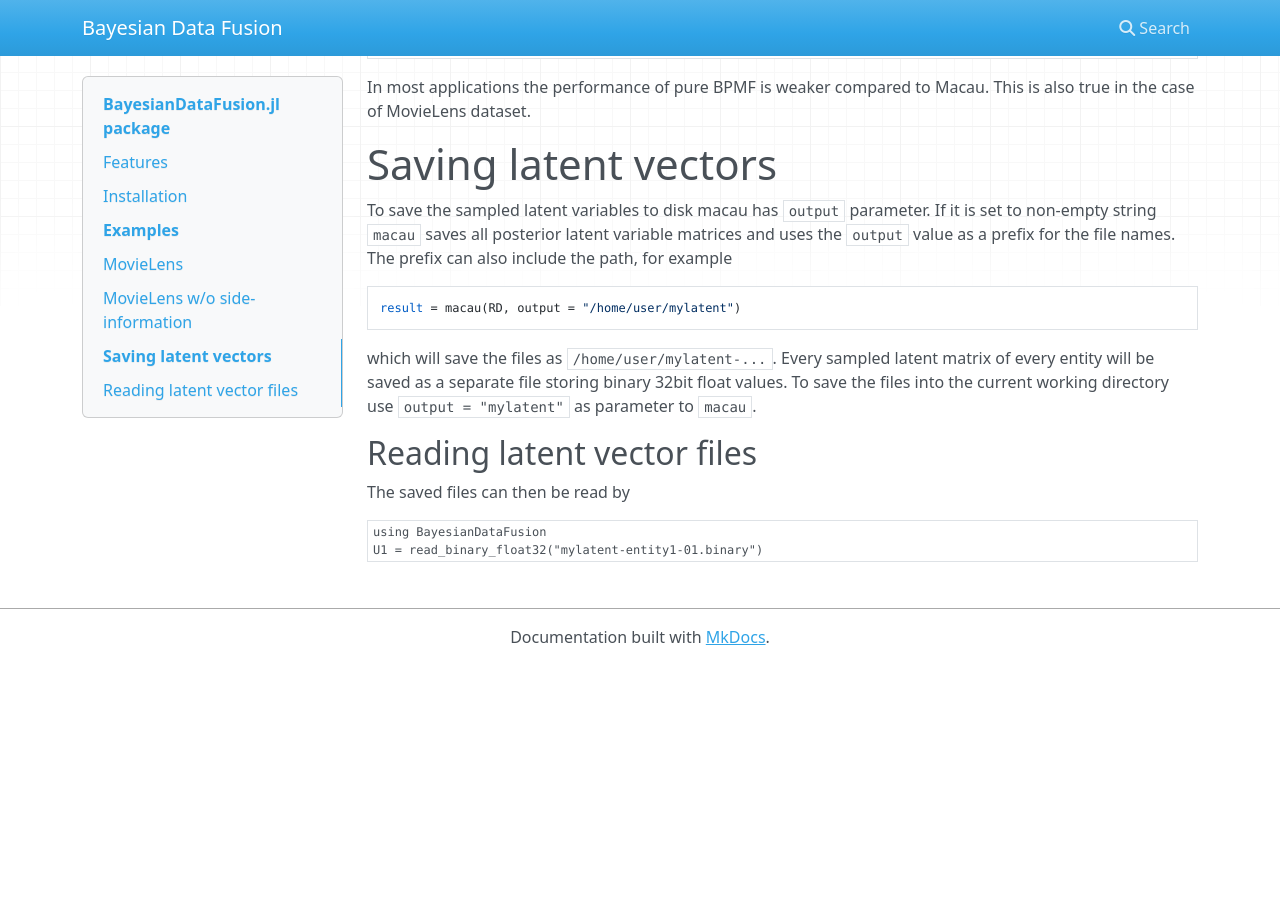
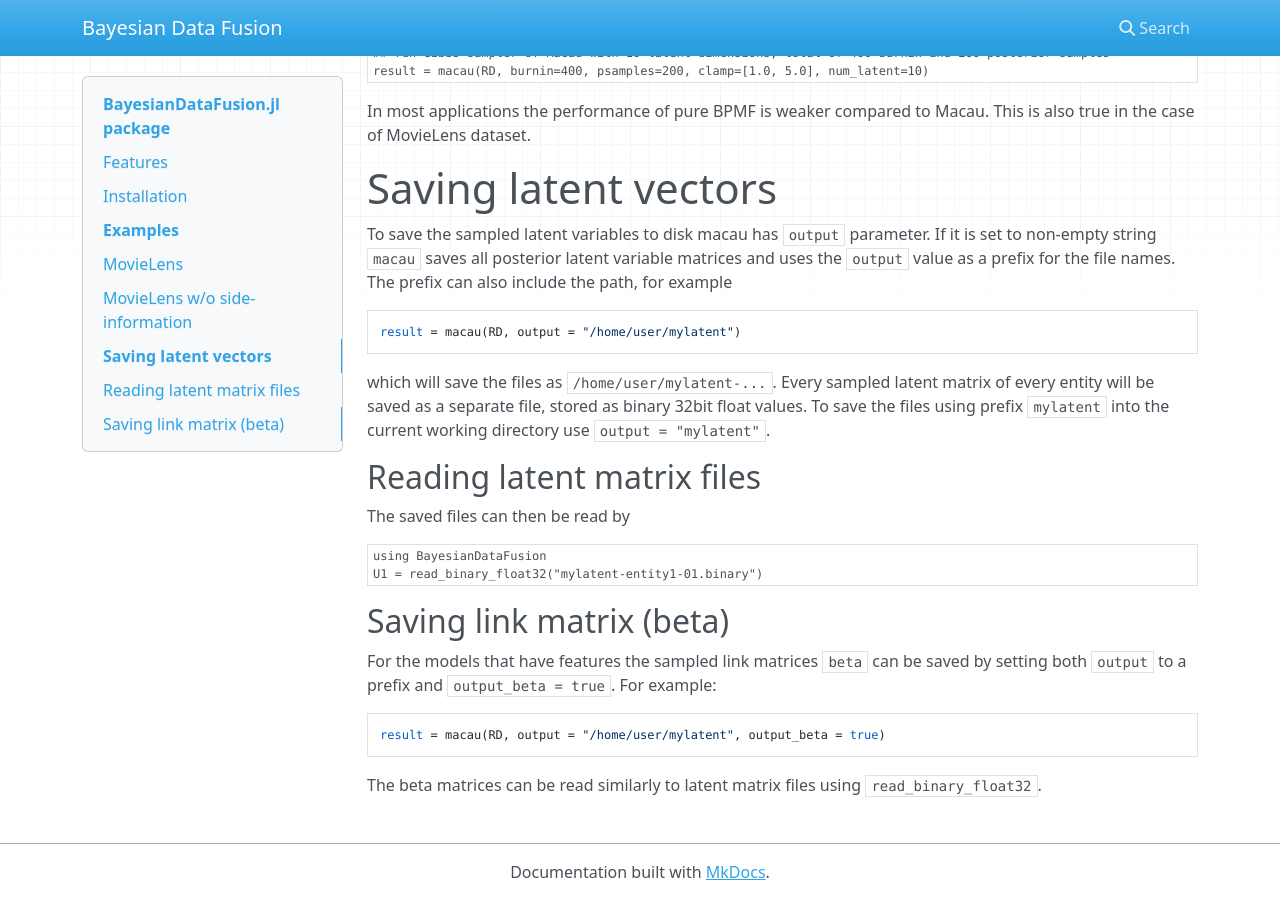
Before and after one commit to jaak-s/BayesianDataFusion.jl, an MkDocs documentation site: the page built from docs/index.md, in a window 1280 px wide and 900 px high, scrolled down 2357 px. Built offline with MkDocs 1.6.1, drawn with Linux system fonts in a browser that asks for light colours; nearby versions of some CDN libraries; before the commit the page ends 3022 px from its top, so only the background shows below that; some of the changed text lies outside the part shown.

Commit message:
beta saving docs

````diff
--- a/docs/index.md
+++ b/docs/index.md
@@ -14,6 +14,7 @@ These methods allow to predict **unobserved values** in the matrices (or tensors
 *  use of **entity side information** to improve factorization (e.g, user and/or movie features for factorizing movie ratings)
 *  use of **relation side information** to improve factorization  (e.g., data about when user went to see particular movie)
 *  factorization of **several** matrices (and tensors) for an entity simultaneously.
+*  Macau can handle high dimensional side-information, e.g., 1,000,000-dimensional user features.
 
 ## Installation
 Inside Julia:
@@ -111,12 +112,19 @@ To save the sampled latent variables to disk macau has `output` parameter. If it
 result = macau(RD, output = "/home/user/mylatent")
 ```
 which will save the files as `/home/user/mylatent-...`.
-Every sampled latent matrix of every entity will be saved as a separate file storing binary 32bit float values.
-To save the files into the current working directory use `output = "mylatent"` as parameter to `macau`.
+Every sampled latent matrix of every entity will be saved as a separate file, stored as binary 32bit float values.
+To save the files using prefix `mylatent` into the current working directory use `output = "mylatent"`.
 
-## Reading latent vector files
+## Reading latent matrix files
 The saved files can then be read by
 ```julia
 using BayesianDataFusion
 U1 = read_binary_float32("mylatent-entity1-01.binary")
 ```
+
+## Saving link matrix (beta)
+For the models that have features the sampled link matrices `beta` can be saved by setting both `output` to a prefix and `output_beta = true`. For example:
+```
+result = macau(RD, output = "/home/user/mylatent", output_beta = true)
+```
+The beta matrices can be read similarly to latent matrix files using `read_binary_float32`.
````
